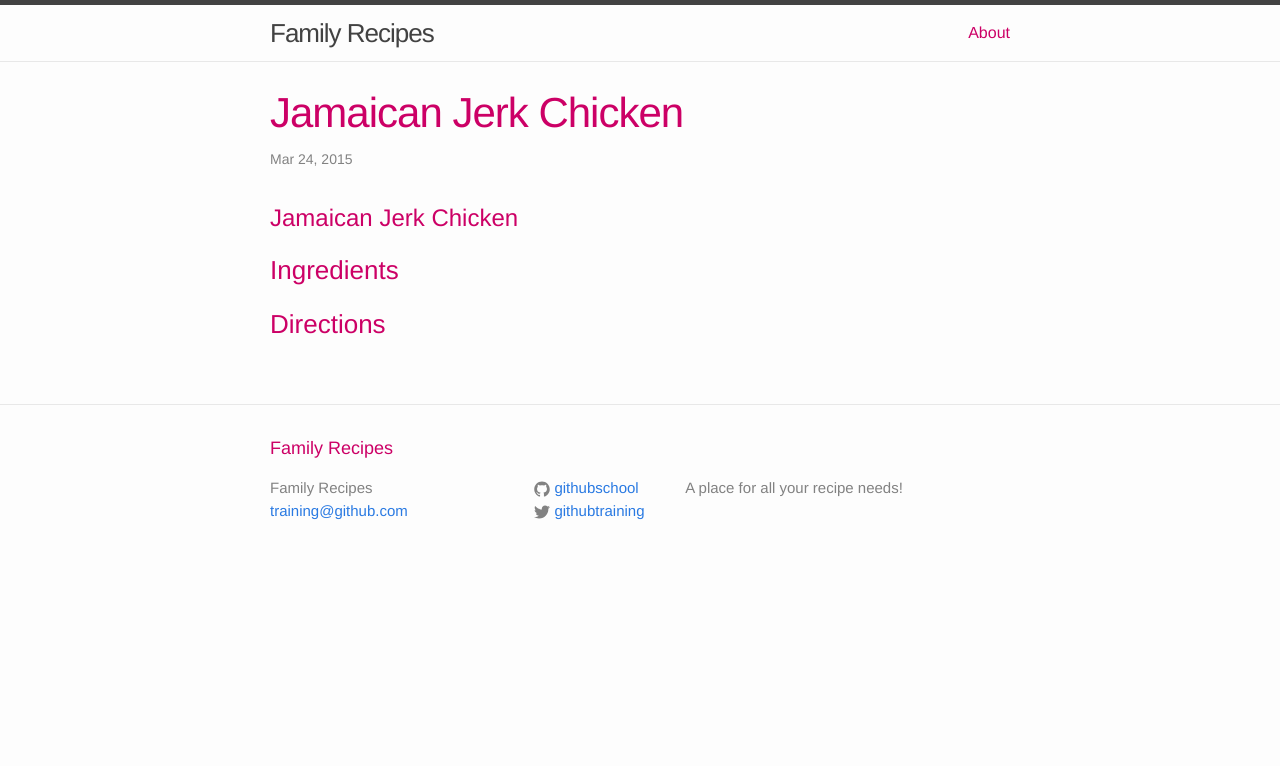
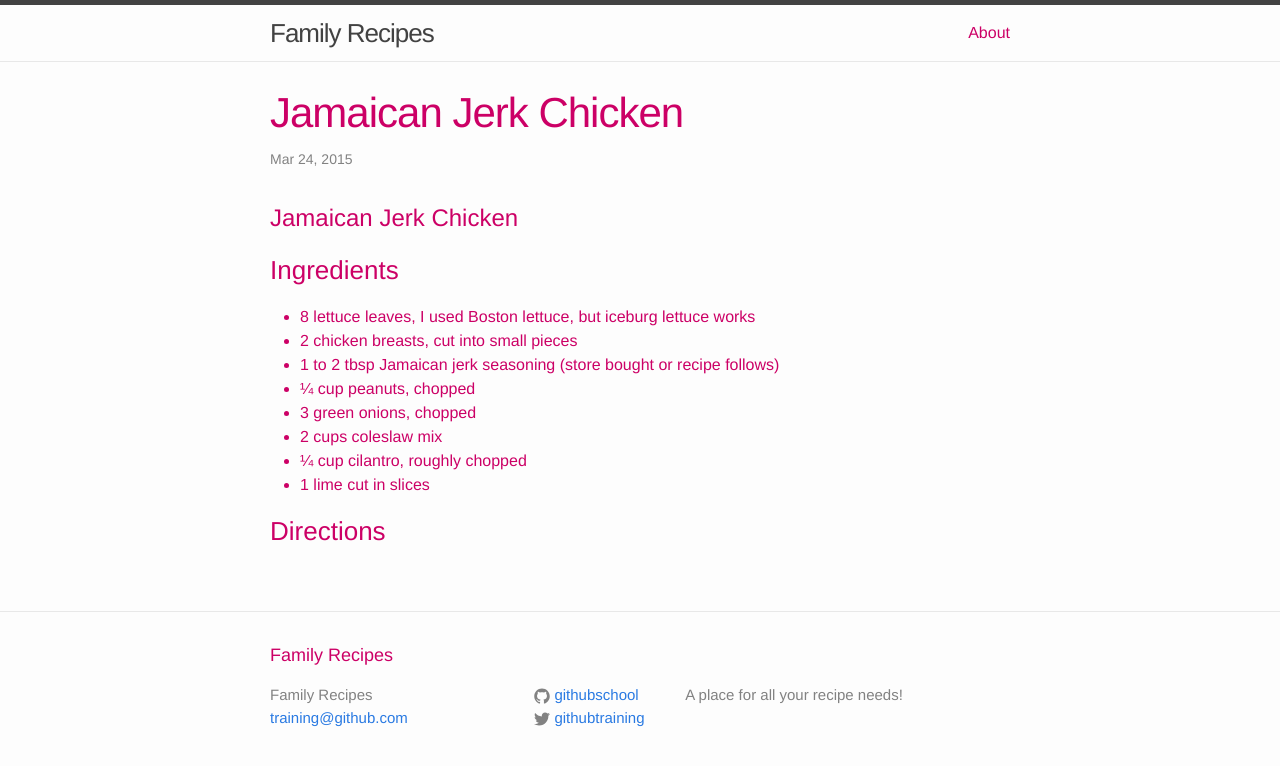
Before and after one commit to githubteacher/feb-recipes, a Jekyll site: the page built from _posts/2015-03-24-jamaican-jerk-chicken.md, in a window 1280 px wide. Shown: the top 766 px of the page. Built offline with Jekyll 4.4.1, drawn with Linux system fonts in a browser that asks for light colours.

Commit message:
added Jamaican jerk chicken ingredients

```diff
--- a/_posts/2015-03-24-jamaican-jerk-chicken.md
+++ b/_posts/2015-03-24-jamaican-jerk-chicken.md
@@ -8,5 +8,13 @@ categories: main
 # Jamaican Jerk Chicken
 
 ### Ingredients
+- 8 lettuce leaves, I used Boston lettuce, but iceburg lettuce works
+- 2 chicken breasts, cut into small pieces
+- 1 to 2 tbsp Jamaican jerk seasoning (store bought or recipe follows)
+- ¼ cup peanuts, chopped
+- 3 green onions, chopped
+- 2 cups coleslaw mix
+- ¼ cup cilantro, roughly chopped
+- 1 lime cut in slices
 
 ### Directions
```
